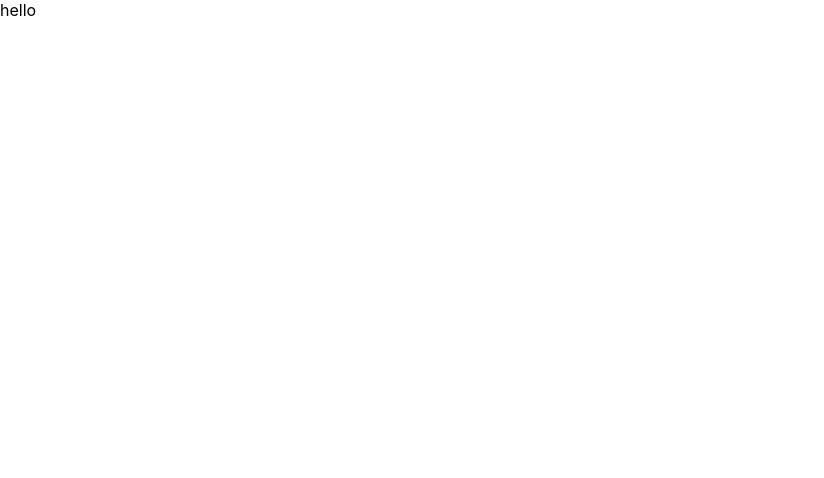
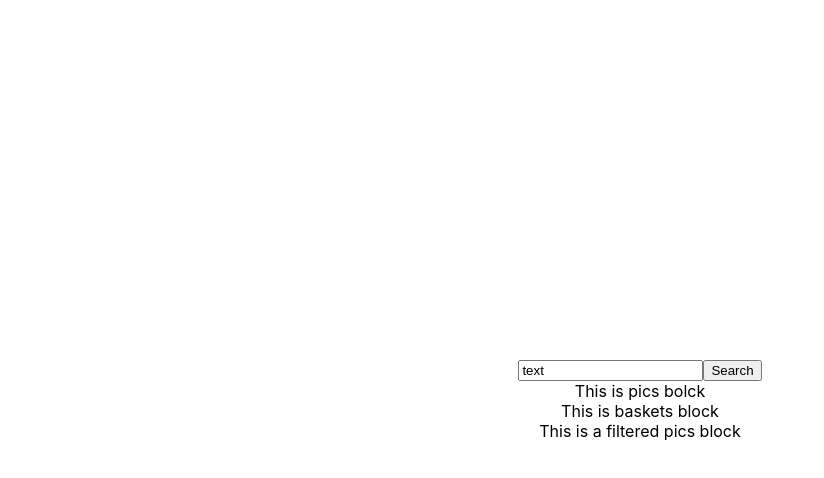
Before and after one commit to Hasmik-icml/flickr-search, a React (Create React App) app: page / in a window 1280 px wide. Shown: the top 478 px of the page, without its empty margins (0-824 px from the left). Built offline with nearby package versions, Linux system fonts and the light colour scheme.

Commit message:
creating components

```diff
--- a/src/App.css
+++ b/src/App.css
@@ -1,3 +1,3 @@
 .App {
-  text-align: center;
+  /* width: 50%; */
 }
--- a/src/App.js
+++ b/src/App.js
@@ -1,12 +1,20 @@
 
 import "./App.css";
-
+import Search from "./components/Search";
+import Pics from "./components/Pics"
+import Baskets from "./components/Baskets";
+import FilteredPics from "./components/FilteredPics";
 
 function App() {
 
 
   return (
-    <div>hello</div>
+    <>
+        <Search />
+        <Pics />
+        <Baskets />
+        <FilteredPics />
+    </>
   )
 }
 
--- /dev/null
+++ b/src/components/Baskets.jsx
@@ -0,0 +1,10 @@
+
+function Baskets(){
+
+    return (
+        <div>
+            This is baskets block
+        </div>
+    )
+}
+export default Baskets;
--- /dev/null
+++ b/src/components/FilteredPics.jsx
@@ -0,0 +1,10 @@
+
+function FilteredPics(){
+
+    return (
+        <div>
+            This is a filtered pics block
+        </div>
+    )
+}
+export default FilteredPics;
--- /dev/null
+++ b/src/components/Pics.jsx
@@ -0,0 +1,9 @@
+
+function Pics(){
+
+    return (
+        <div className="picsblock">This is pics bolck</div>
+    )
+}
+
+export default Pics;
--- /dev/null
+++ b/src/components/Search.jsx
@@ -0,0 +1,16 @@
+import React from "react"
+import { useState } from "react"
+
+
+function Search(){
+
+    return (
+        <div>
+            <form>
+                <input type="text" value={"text"} className="searchInput" placeholder="photos"></input>
+                <button>Search</button>
+            </form>
+        </div>
+    )
+}
+export default Search;
--- a/src/index.css
+++ b/src/index.css
@@ -1,13 +1,27 @@
 body {
-  margin: 0;
+  display: flex;
+  flex-direction: column;
+  margin: auto;
+  justify-content: center;
+  align-items: center;
+  height: 100vh;
   font-family: -apple-system, BlinkMacSystemFont, 'Segoe UI', 'Roboto', 'Oxygen',
     'Ubuntu', 'Cantarell', 'Fira Sans', 'Droid Sans', 'Helvetica Neue',
     sans-serif;
   -webkit-font-smoothing: antialiased;
   -moz-osx-font-smoothing: grayscale;
+
 }
 
 code {
   font-family: source-code-pro, Menlo, Monaco, Consolas, 'Courier New',
     monospace;
 }
+#root{
+  width: 50%;
+  display: flex;
+  flex-direction: column;
+  margin: auto;
+  justify-content: center;
+  align-items: center;
+}
```
